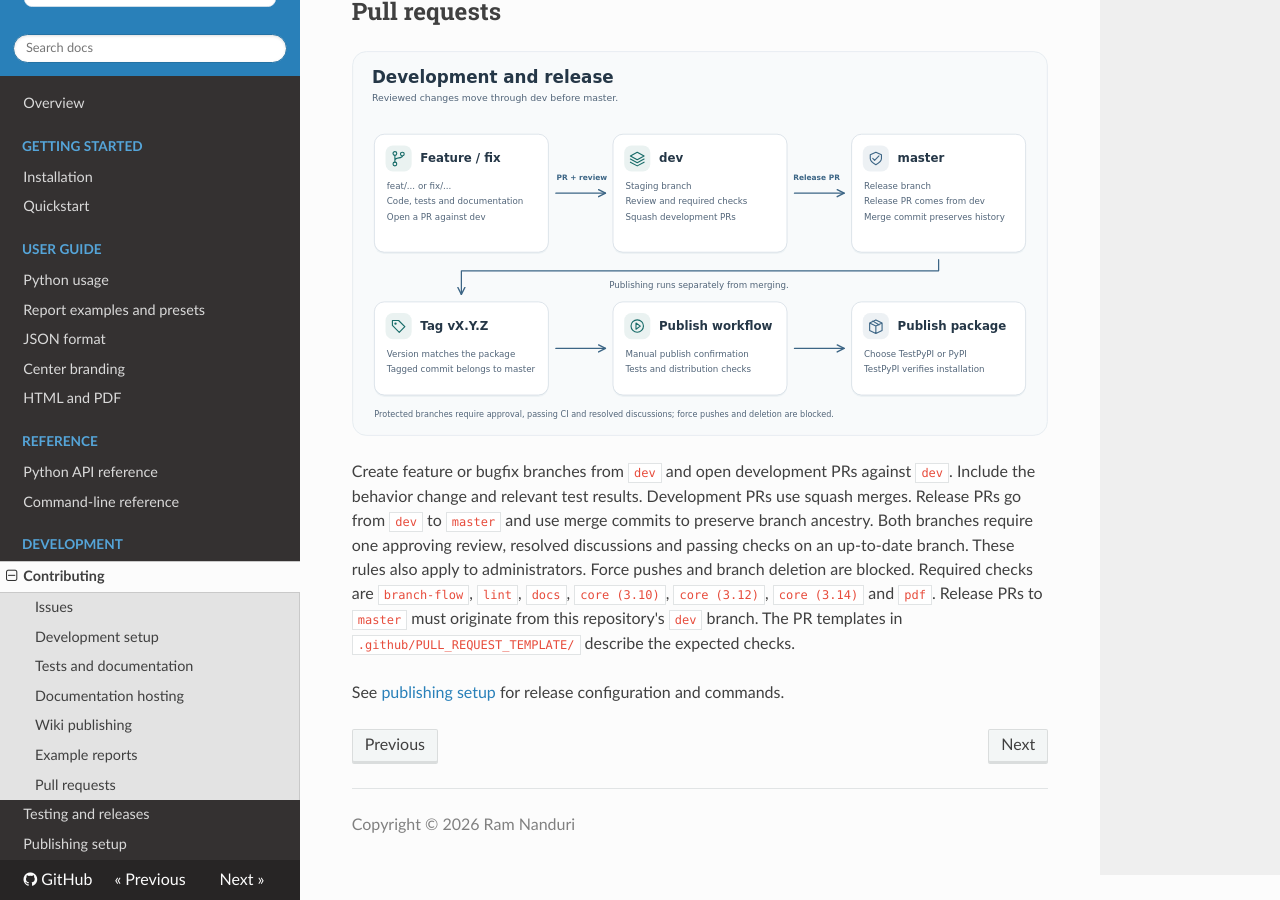
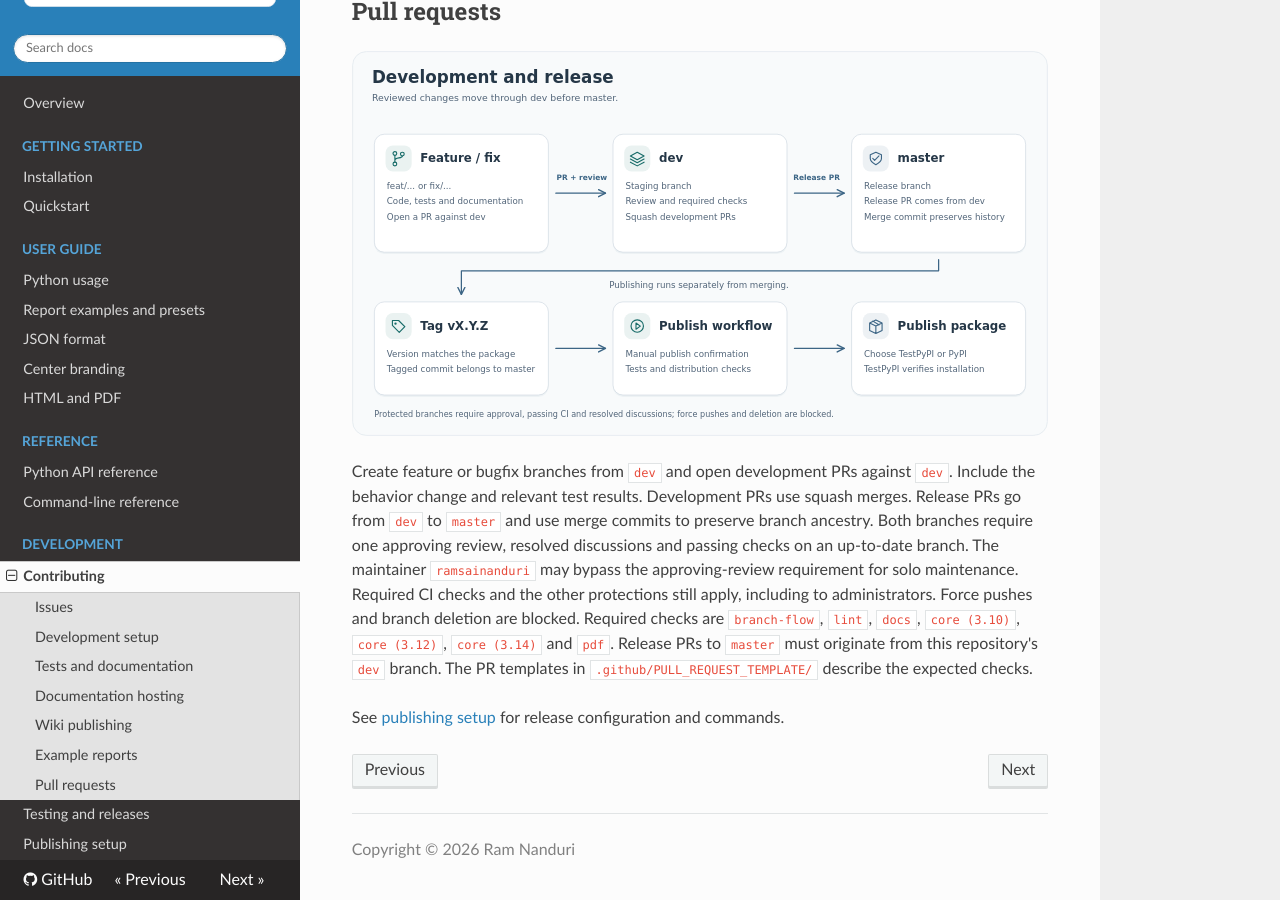
Before and after one commit to SMD-Bioinformatics-Lund/smd-reports, an MkDocs documentation site: the page built from docs/contributing.md, in a window 1280 px wide and 900 px high, scrolled down 3257 px. Built offline with MkDocs 1.6.1, drawn with Linux system fonts in a browser that asks for light colours; nearby versions of some CDN libraries.

Commit message:
Document the maintainer review exception

```diff
--- a/docs/contributing.md
+++ b/docs/contributing.md
@@ -131,8 +131,9 @@ Create feature or bugfix branches from `dev` and open development PRs against `d
 Include the behavior change and relevant test results. Development PRs use squash merges.
 Release PRs go from `dev` to `master` and use merge commits to preserve branch ancestry.
 Both branches require one approving review, resolved discussions and passing checks on an
-up-to-date branch. These rules also apply to administrators. Force pushes and branch deletion
-are blocked. Required checks are `branch-flow`, `lint`, `docs`, `core (3.10)`, `core (3.12)`,
+up-to-date branch. The maintainer `ramsainanduri` may bypass the approving-review requirement
+for solo maintenance. Required CI checks and the other protections still apply, including to
+administrators. Force pushes and branch deletion are blocked. Required checks are `branch-flow`, `lint`, `docs`, `core (3.10)`, `core (3.12)`,
 `core (3.14)` and `pdf`. Release PRs to `master` must originate from this repository's `dev`
 branch. The PR templates in `.github/PULL_REQUEST_TEMPLATE/` describe the expected checks.
 
```
